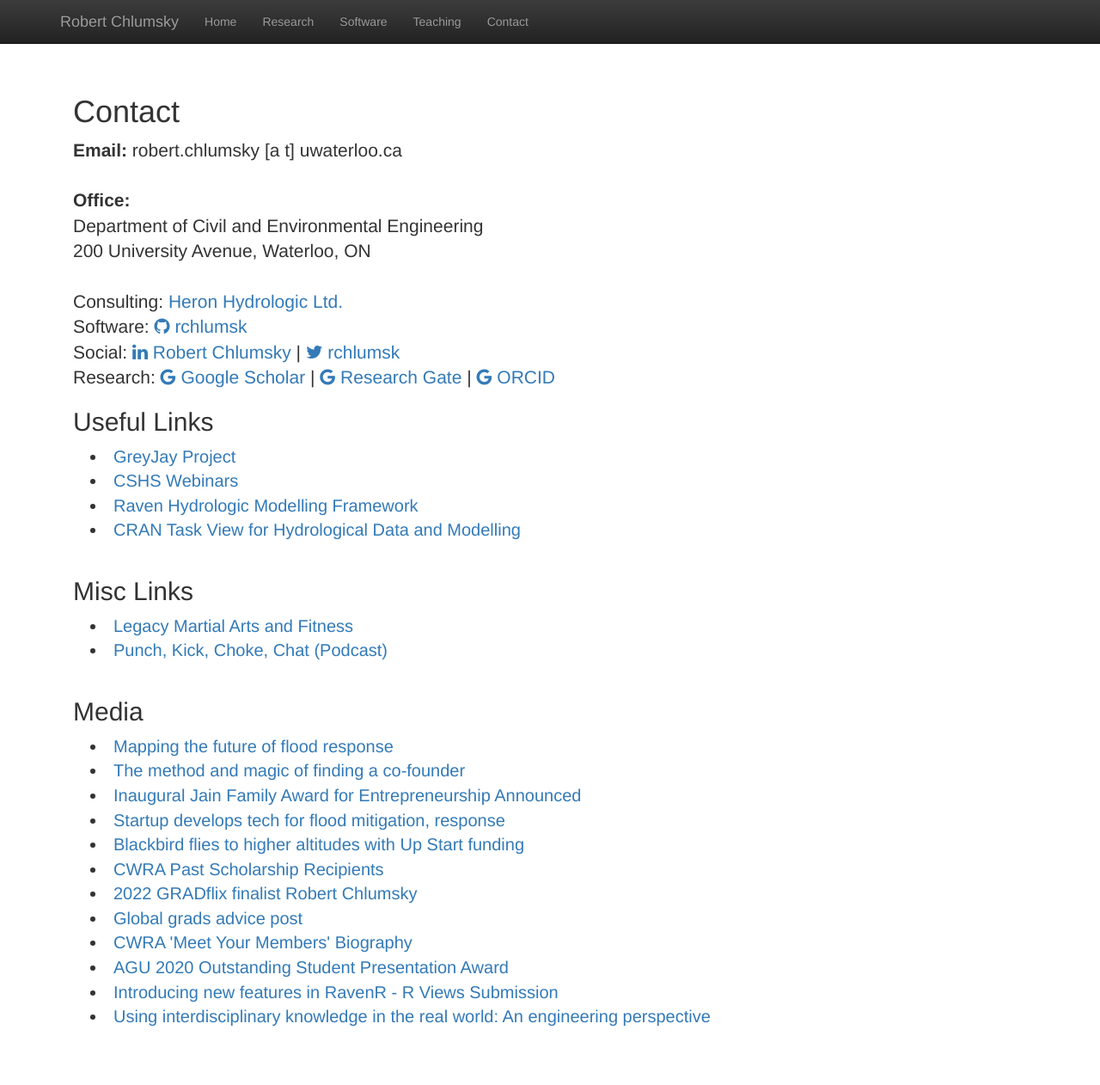
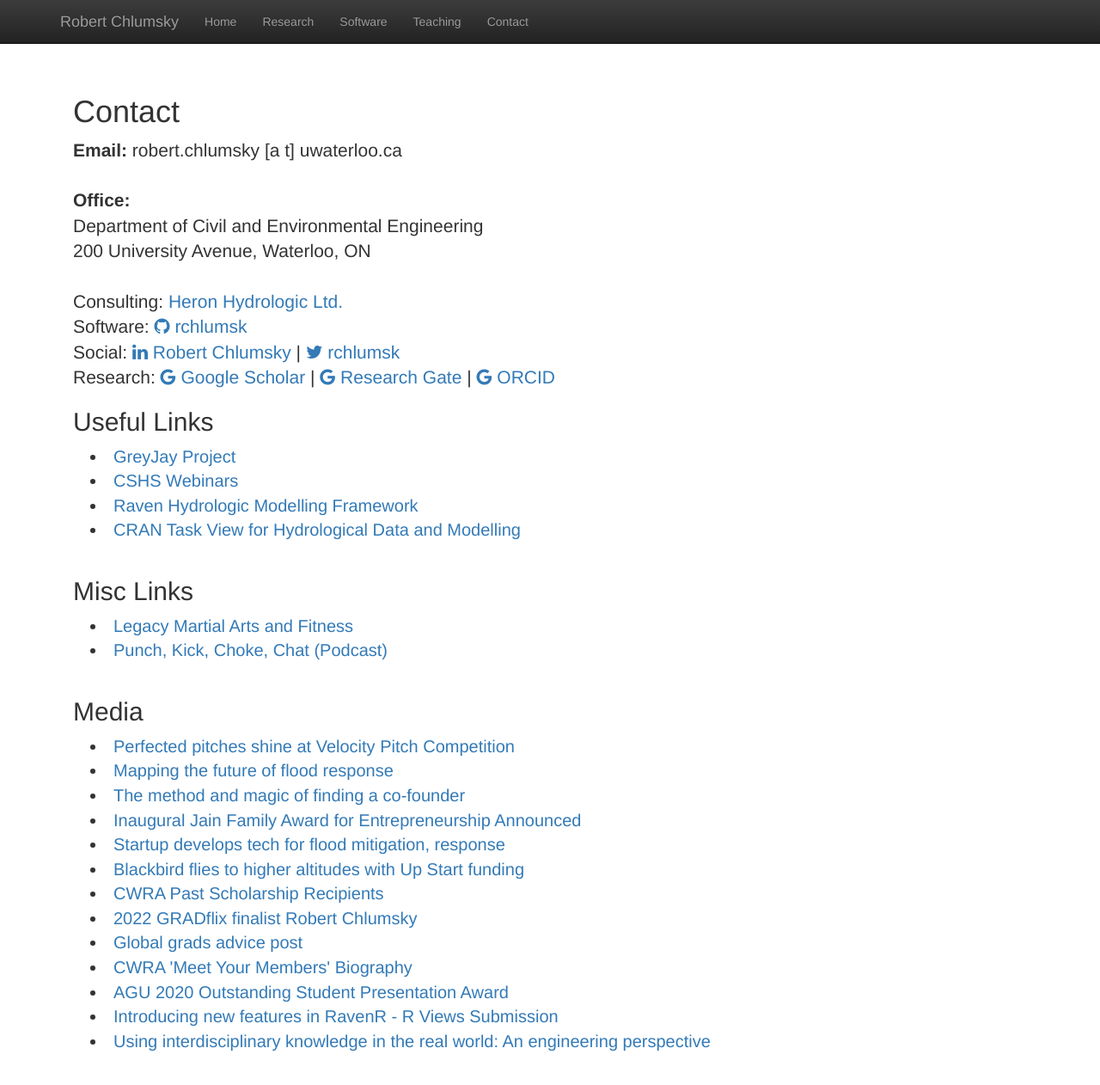
Before and after one commit to rchlumsk/rchlumsk.github.io, a Jekyll site: the page built from contact.html, in a window 1280 px wide and 1295 px high. Shown: the top 1262 px of the window at 86% size. Built offline with Jekyll 4.4.1, drawn with Linux system fonts in a browser that asks for light colours; nearby versions of some CDN libraries; library files that are not in the unit come from our copies.

Commit message:
updated media links

```diff
--- a/contact.html
+++ b/contact.html
@@ -42,6 +42,7 @@ title:  'Contact'
 
 <h2>Media</h2>
 <p class="content" style="padding:0px;margin:0px 20px 0px;">
+    <li style="padding:0px;margin:0px 20px 0px;font-size:20px;"> <a href = "https://uwaterloo.ca/news/perfected-pitches-shine-velocity-pitch-competition">Perfected pitches shine at Velocity Pitch Competition</a>  </li>
     <li style="padding:0px;margin:0px 20px 0px;font-size:20px;"> <a href = "https://uwaterloo.ca/daily-bulletin/2023-10-11#mapping-the-future-of-flood-response">Mapping the future of flood response</a>  </li>
     <li style="padding:0px;margin:0px 20px 0px;font-size:20px;"> <a href = "https://uwaterloo.ca/news/method-and-magic-finding-co-founder">The method and magic of finding a co-founder</a>  </li>
     <li style="padding:0px;margin:0px 20px 0px;font-size:20px;"> <a href = "https://velocityincubator.com/2023/01/inaugural-jain-family-award-for-entrepreneurship-announced/">Inaugural Jain Family Award for Entrepreneurship Announced</a>  </li>
```
